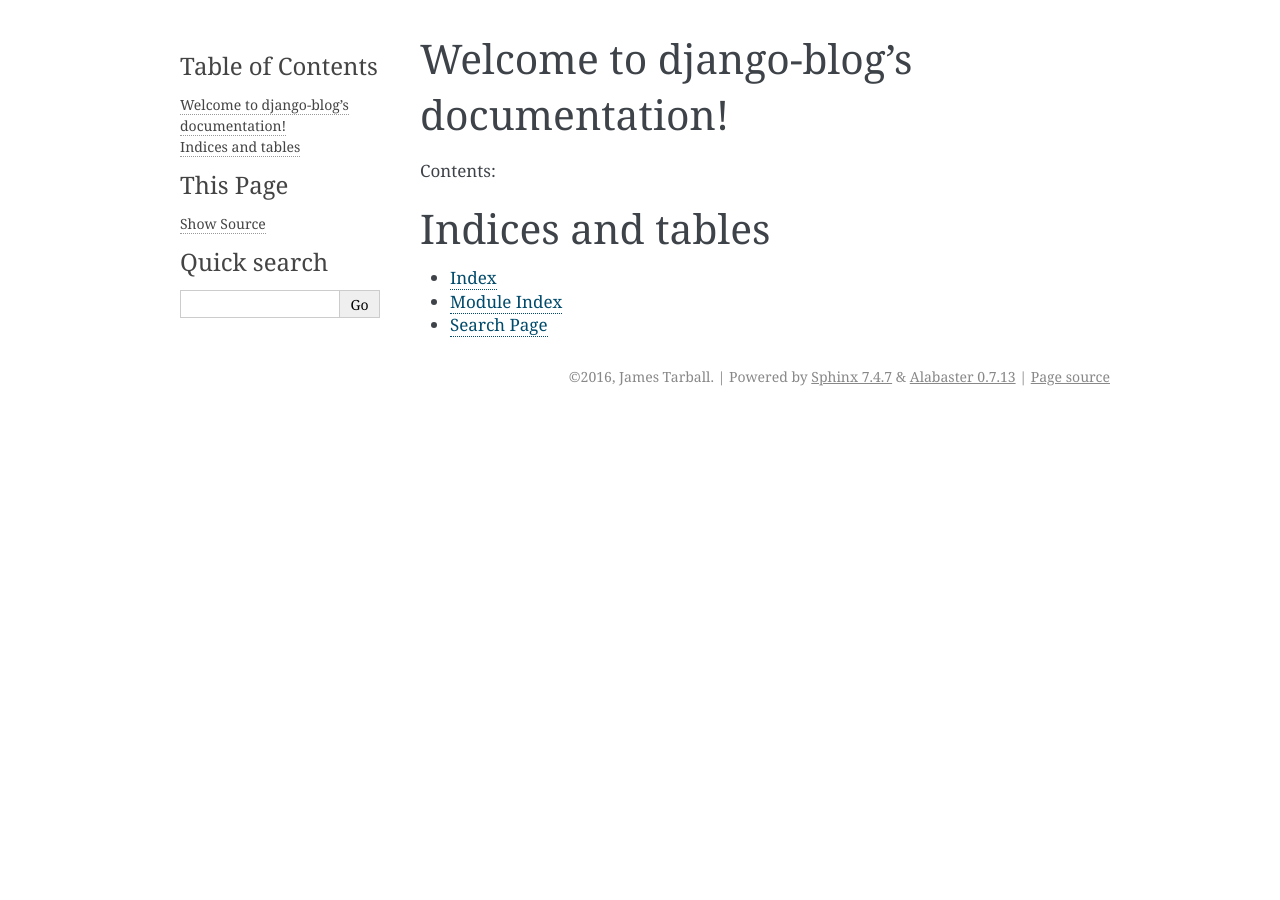
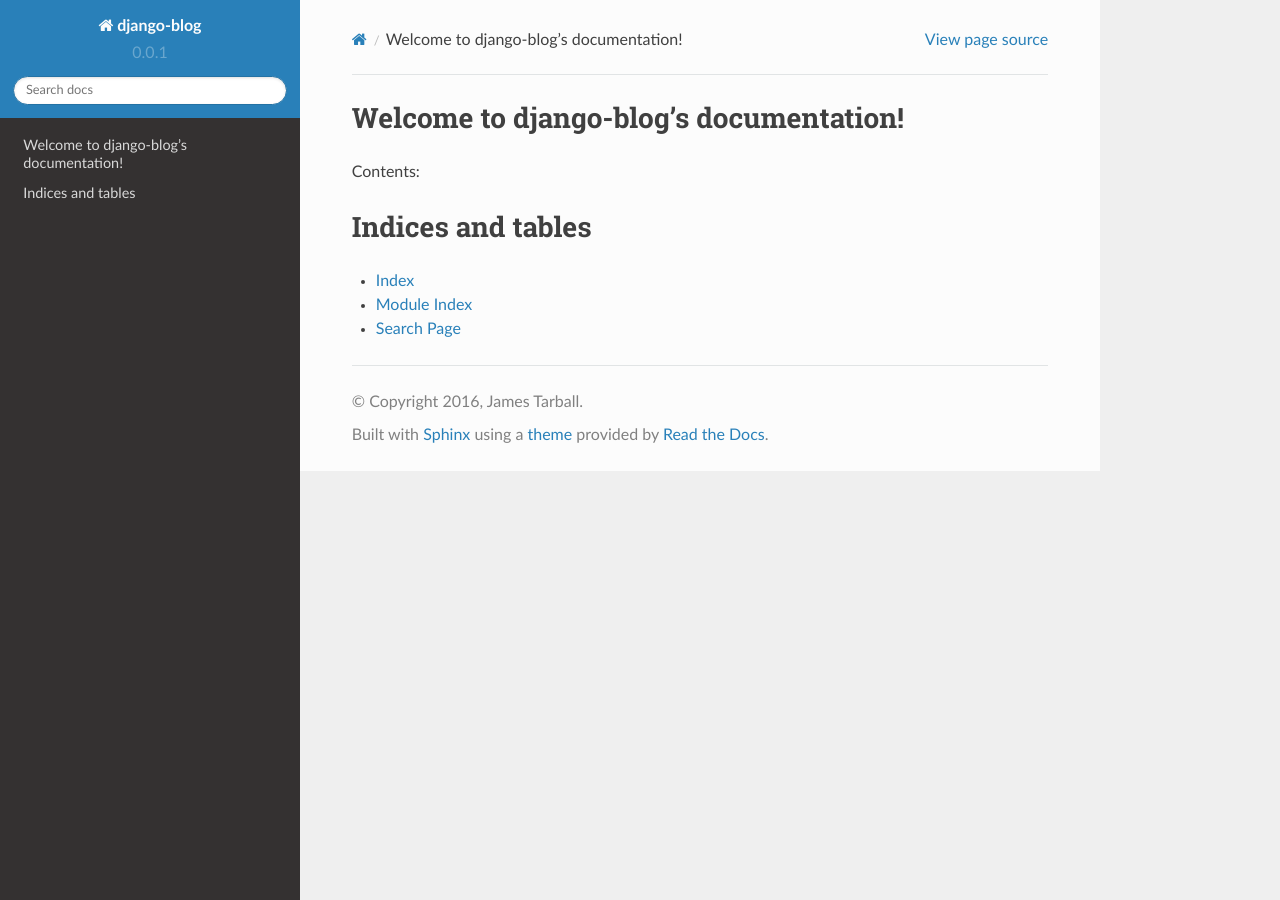
Before and after one commit to JTarball/django-blog, a Sphinx documentation site: the page built from docs/source/index.rst, in a window 1280 px wide. Built offline with Sphinx 7.4.7 and the Read the Docs theme 2.0.0, drawn with Linux system fonts in a browser that asks for light colours.

Commit message:
added readthedocs theme to sphinx documentation

```diff
--- a/circle.yml
+++ b/circle.yml
@@ -32,6 +32,7 @@ dependencies:
         - npm install -g npm
         - sudo apt-get install nodejs
         - pip install docker-compose
+        - pip install sphinx_rtd_theme
 
 
 # Run django tests
--- a/docs/source/conf.py
+++ b/docs/source/conf.py
@@ -132,8 +132,11 @@ html_theme = 'alabaster'
 #
 # html_theme_options = {}
 
+import sphinx_rtd_theme
+html_theme = "sphinx_rtd_theme"
+
 # Add any paths that contain custom themes here, relative to this directory.
-# html_theme_path = []
+html_theme_path = [sphinx_rtd_theme.get_html_theme_path()]
 
 # The name for this set of Sphinx documents.
 # "<project> v<release> documentation" by default.
```
